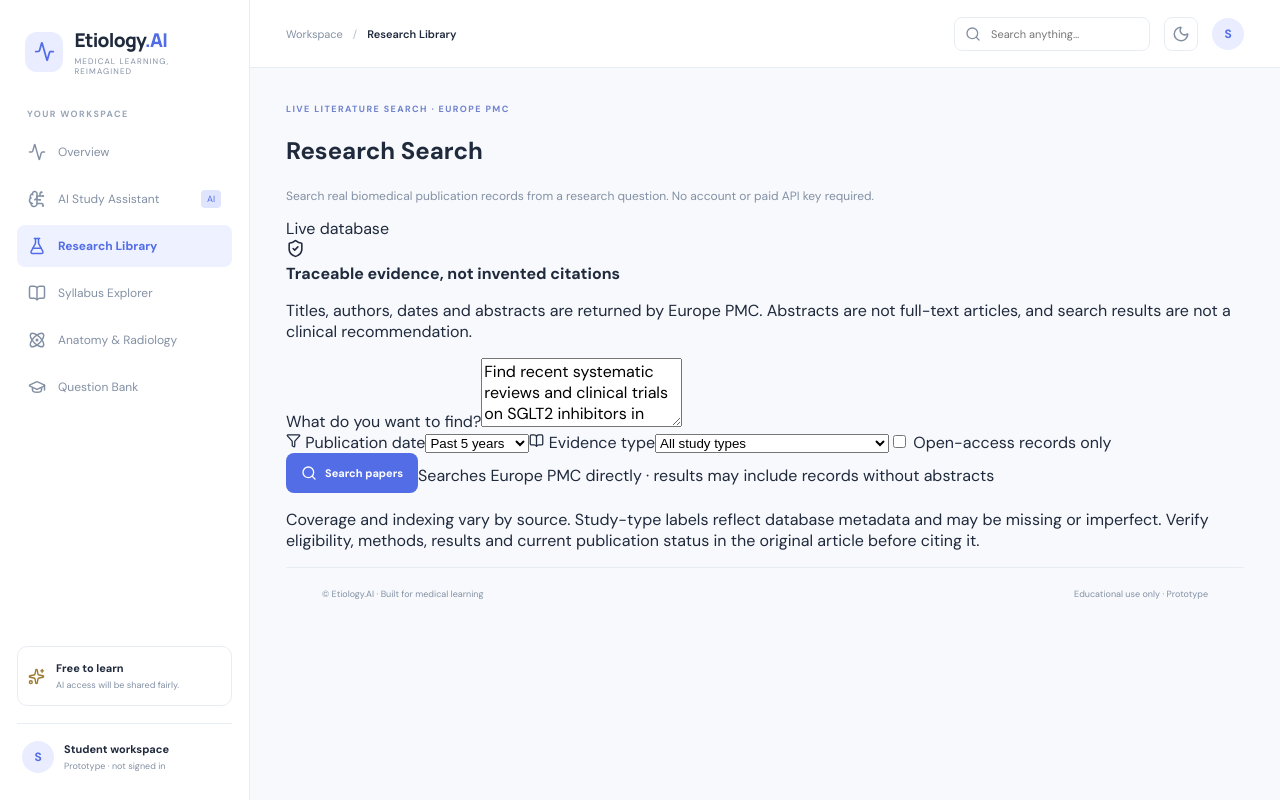
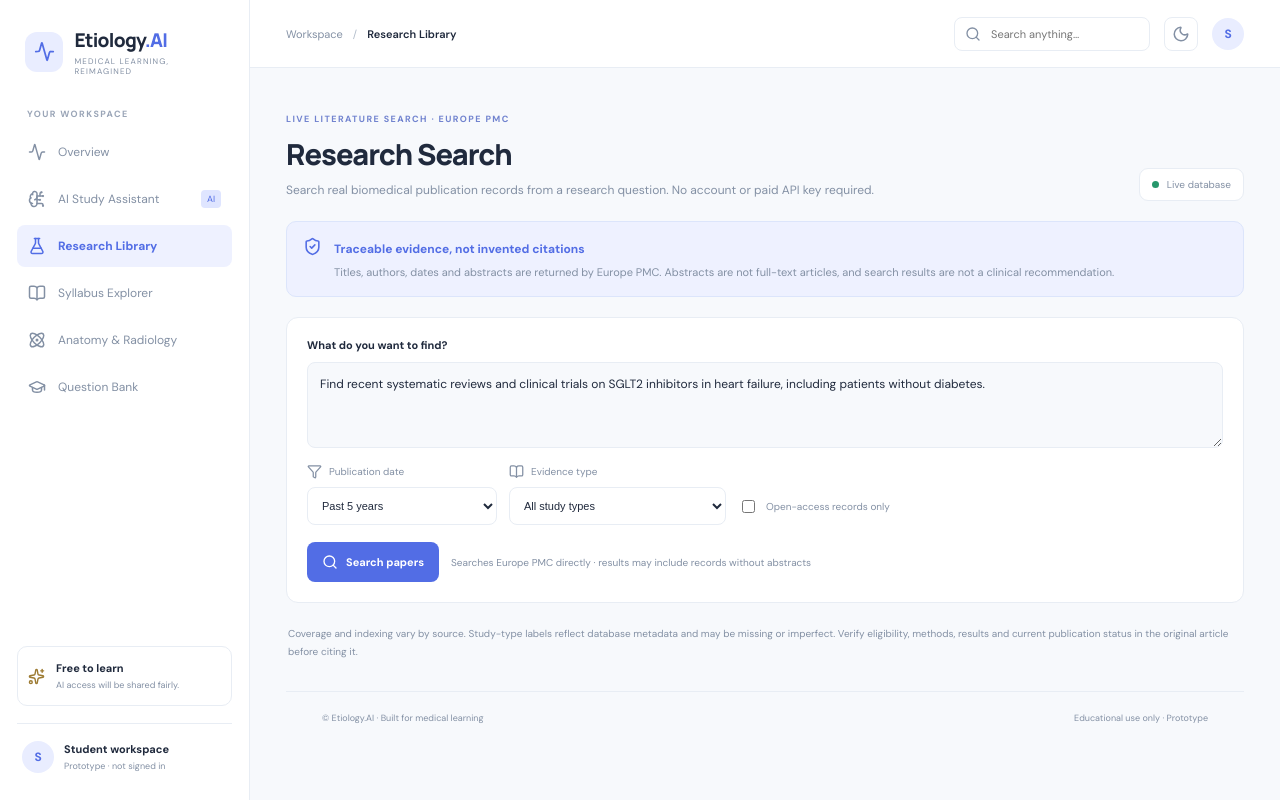
Before and after one commit to SiddharthBhaumik/Etiology.AI, a React (Vite) app: page / in a window 1280 px wide. Both pictures are taken after a click on the button "Research Library". Built offline with nearby package versions, Linux system fonts and the light colour scheme.

Commit message:
Style live literature search and paper results

```diff
--- a/src/index.css
+++ b/src/index.css
@@ -48,3 +48,53 @@
 .library-storage-note{display:flex;align-items:flex-start;gap:7px;margin:17px 0 0;color:var(--muted);font-size:10px;line-height:1.6}
 @media(max-width:760px){.library-intro{align-items:flex-start;flex-direction:column}.library-intro h2{font-size:25px}.library-count{align-self:flex-start}.library-controls{align-items:stretch;flex-wrap:wrap}.library-search{flex-basis:100%}.library-filter{flex:1}.library-filter select{max-width:100%;width:100%}.source-grid{grid-template-columns:1fr}.library-results{font-size:9px}.library-results span:last-child{text-align:right}}
 @media(max-width:420px){.library-saved-filter{flex:1;justify-content:center}.library-principle{padding:12px}.source-card{padding:15px}}
+
+/* Live literature search */
+.research-search{max-width:1120px;margin:0 auto;padding:10px 0 30px}
+.research-search-heading{display:flex;align-items:flex-end;justify-content:space-between;gap:20px;margin-bottom:20px}
+.research-search-heading h2{font:800 29px/1.25 Manrope;letter-spacing:-1px;margin:0;color:var(--text)}
+.research-search-heading .muted{max-width:660px;margin:8px 0 0}
+.research-api-badge{display:flex;align-items:center;gap:8px;padding:9px 12px;border:1px solid var(--line);border-radius:9px;background:var(--surface);font-size:10px;color:var(--muted);white-space:nowrap}
+.research-api-badge span{width:7px;height:7px;border-radius:50%;background:#26976b}
+.research-search-trust{display:flex;align-items:flex-start;gap:12px;padding:15px 16px;border:1px solid #dce5fb;background:var(--soft);color:var(--blue);border-radius:10px;margin:20px 0}
+.research-search-trust b{font-size:12px}
+.research-search-trust p{font-size:11px;line-height:1.7;color:var(--muted);margin:5px 0 0}
+.research-search-form{padding:20px;border:1px solid var(--line);border-radius:12px;background:var(--surface)}
+.research-search-form>label{display:block;font-size:11px;font-weight:700;margin-bottom:10px}
+.research-search-form textarea{display:block;width:100%;resize:vertical;min-height:86px;padding:12px;border:1px solid var(--line);border-radius:8px;background:var(--bg);color:var(--text);font-size:12px;line-height:1.6;outline-color:var(--blue)}
+.research-search-filters{display:flex;align-items:flex-end;gap:12px;flex-wrap:wrap;margin-top:16px}
+.research-search-filters>label:not(.research-open-access){display:grid;gap:8px;min-width:190px}
+.research-search-filters label span{display:flex;align-items:center;gap:7px;color:var(--muted);font-size:10px}
+.research-search-filters select{height:38px;max-width:100%;padding:0 10px;border:1px solid var(--line);border-radius:8px;background:var(--surface);color:var(--text);font-size:11px}
+.research-open-access{display:flex;align-items:center;gap:8px;min-height:38px;font-size:10px;color:var(--muted)}
+.research-open-access input{accent-color:var(--blue)}
+.research-search-actions{display:flex;align-items:center;gap:12px;flex-wrap:wrap;margin-top:17px}
+.research-search-actions .primary{gap:8px}
+.research-search-actions .primary:disabled{opacity:.65;cursor:wait}
+.research-search-actions>span{font-size:10px;color:var(--muted)}
+.research-error{margin-top:18px;padding:15px;border:1px solid #f0caca;border-radius:9px;background:#fff6f6;color:#9a3030}
+.research-error b{font-size:12px}.research-error p{font-size:11px;line-height:1.6;margin:6px 0 0}
+.research-loading,.research-empty{display:flex;align-items:center;justify-content:center;flex-direction:column;gap:10px;padding:38px 20px;color:var(--muted);text-align:center}
+.research-loading{flex-direction:row;font-size:12px}.research-empty h3{font:700 15px Manrope;color:var(--text);margin:0}.research-empty p{font-size:11px;max-width:440px;line-height:1.7;margin:0}
+.spin{animation:research-spin 1s linear infinite}@keyframes research-spin{to{transform:rotate(360deg)}}
+.research-results-summary{display:flex;justify-content:space-between;align-items:center;gap:12px;margin:24px 1px 13px;color:var(--muted);font-size:11px}
+.research-results-summary b{color:var(--text);font-size:14px}.research-results-summary a,.research-article-links a{display:inline-flex;align-items:center;gap:6px;color:var(--blue);font-size:10px;text-decoration:none}
+.research-article-list{display:grid;gap:13px}
+.research-article{padding:18px;border:1px solid var(--line);border-radius:11px;background:var(--surface);min-width:0}
+.research-article-meta{display:flex;align-items:center;gap:7px;flex-wrap:wrap;margin-bottom:10px}
+.research-article-meta>span{font-size:9px;color:var(--muted);padding:4px 7px;border-radius:5px;background:var(--bg)}
+.research-article-meta .research-type-chip{background:var(--soft);color:var(--blue)}
+.research-article h3{font:700 15px/1.5 Manrope;letter-spacing:-.2px;margin:0}
+.research-article h3 a{color:var(--text);text-decoration:none}.research-article h3 a:hover{color:var(--blue)}.research-article h3 svg{vertical-align:middle;color:var(--muted)}
+.research-authors{font-size:10px;line-height:1.7;color:var(--muted);margin:7px 0 12px}
+.research-availability{display:flex;gap:7px;flex-wrap:wrap;margin-bottom:12px}
+.research-availability span{display:inline-flex;align-items:center;gap:5px;font-size:9px;color:var(--muted);padding:5px 7px;border:1px solid var(--line);border-radius:6px}
+.research-availability .availability-yes{color:#287b5b;border-color:#cfe8dc;background:#f4fbf7}
+.research-abstract{border-top:1px solid var(--line);padding-top:11px}
+.research-abstract summary{cursor:pointer;font-size:10px;font-weight:700;color:var(--blue)}
+.research-abstract p{font-size:11px;line-height:1.8;color:var(--muted);white-space:pre-line;margin:10px 0}
+.research-article-links{display:flex;gap:14px;flex-wrap:wrap;border-top:1px solid var(--line);padding-top:12px;margin-top:12px}
+.research-load-more{display:block;margin:18px auto 0;padding:11px 16px;border:1px solid var(--line);border-radius:8px;background:var(--surface);color:var(--blue);font-size:11px;font-weight:700}
+.research-load-more:disabled{opacity:.6}
+.research-search-footnote{font-size:10px;line-height:1.8;color:var(--muted);margin:22px 2px 0}
+@media(max-width:760px){.research-search-heading{align-items:flex-start;flex-direction:column}.research-search-heading h2{font-size:26px}.research-search-form{padding:15px}.research-search-filters{align-items:stretch;flex-direction:column}.research-search-filters>label:not(.research-open-access){min-width:0}.research-search-filters select{width:100%}.research-results-summary{align-items:flex-start;flex-direction:column}.research-article{padding:14px}}
```
